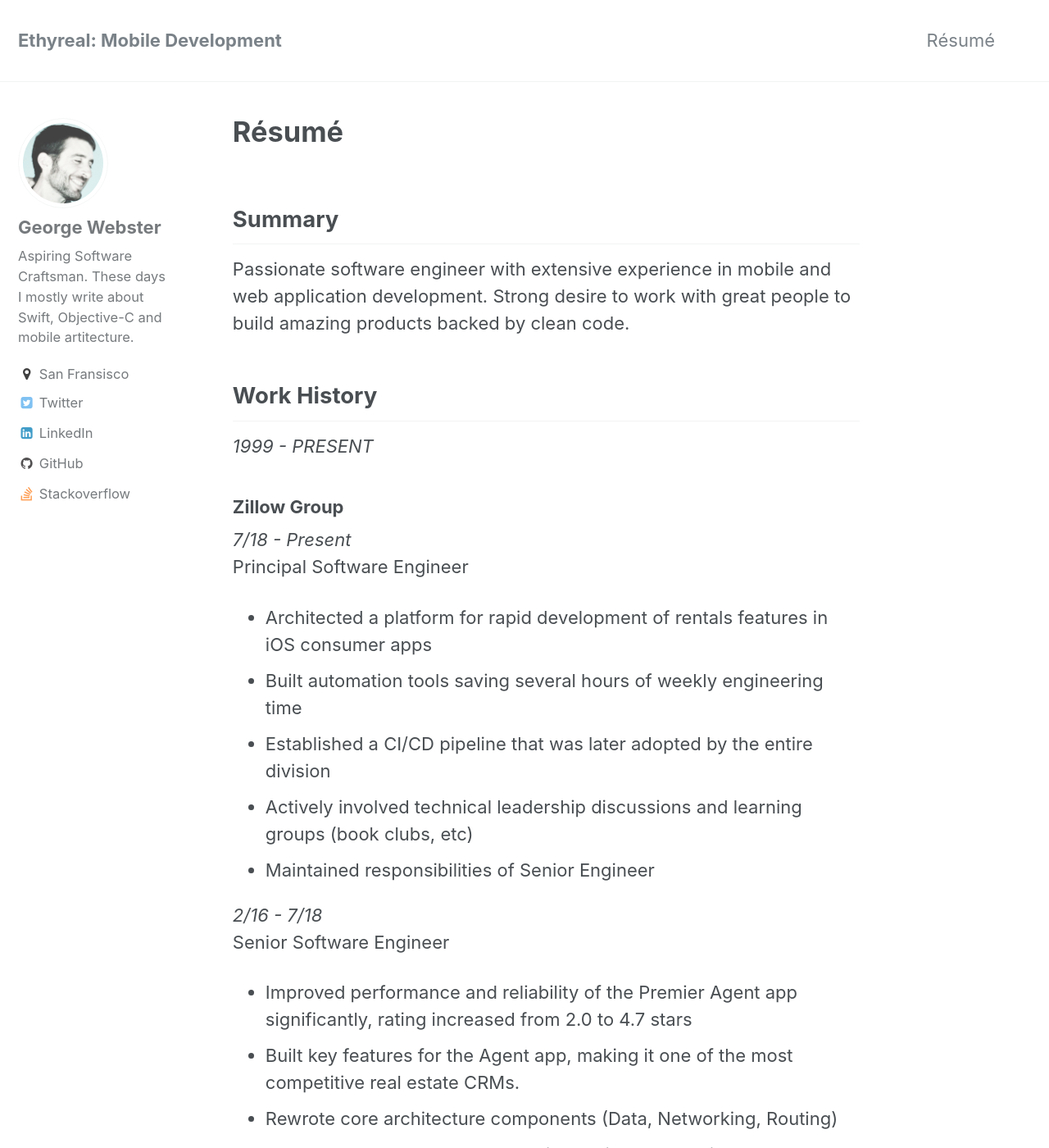
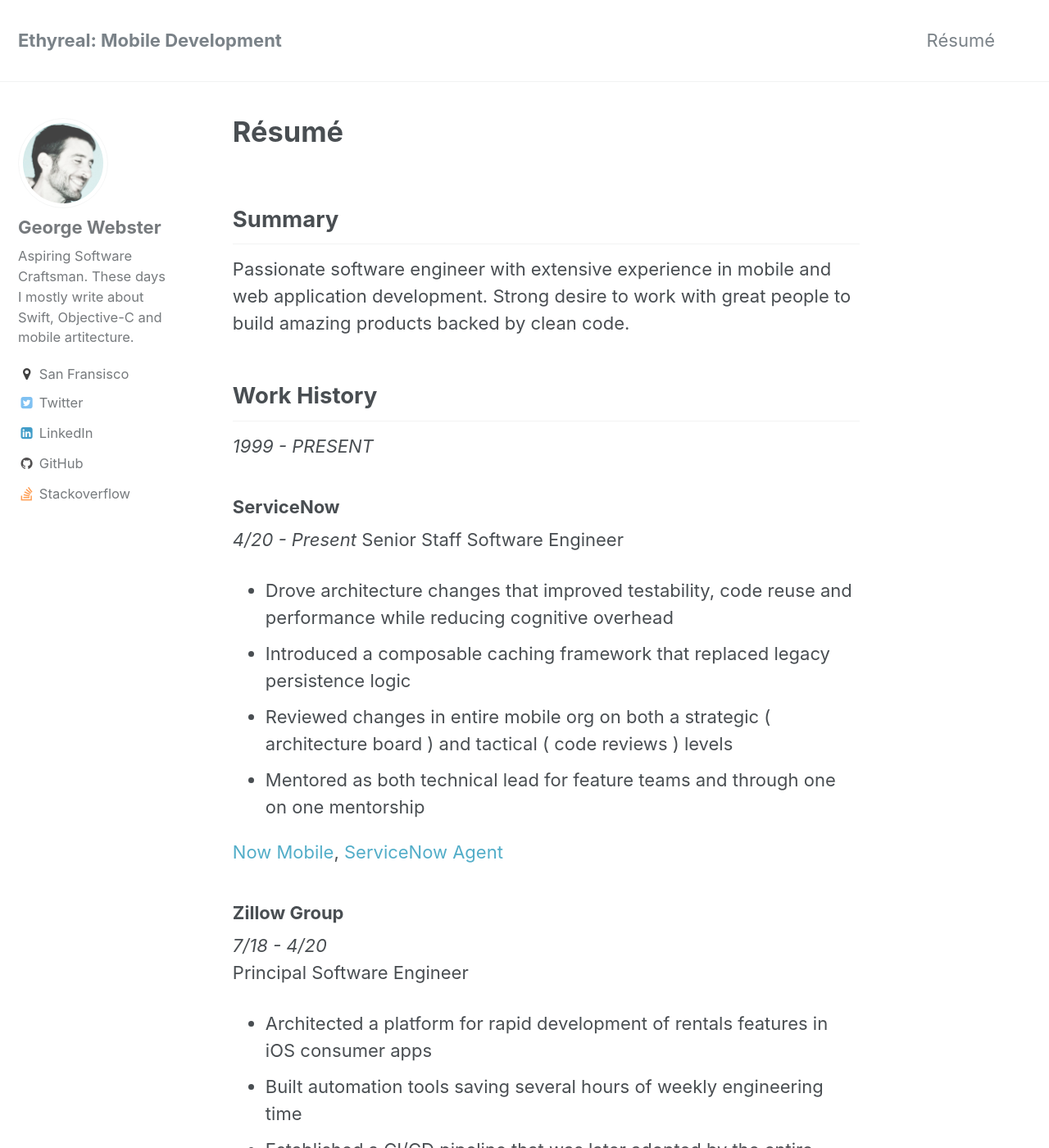
Before and after one commit to ethyreal/ethyreal.com, a Jekyll site: the page built from _pages/resume.md, in a window 1280 px wide and 1400 px high. Shown: the whole window at 82% size. Built offline with Jekyll 4.4.1, drawn with Linux system fonts in a browser that asks for light colours.

Commit message:
updated resume

```diff
--- a/_pages/resume.md
+++ b/_pages/resume.md
@@ -13,9 +13,22 @@ Passionate software engineer with extensive experience in mobile and web applica
 
 _1999 - PRESENT_
 
+
+### ServiceNow ###
+
+_4/20 - Present_
+Senior Staff Software Engineer
+
+- Drove architecture changes that improved testability, code reuse and performance while reducing cognitive overhead
+- Introduced a composable caching framework that replaced legacy persistence logic
+- Reviewed changes in entire mobile org on both a strategic ( architecture board ) and tactical ( code reviews ) levels
+- Mentored as both technical lead for feature teams and through one on one mentorship
+
+[Now Mobile](https://apps.apple.com/us/app/now-mobile/id1469616608), [ServiceNow Agent](https://apps.apple.com/us/app/servicenow-agent/id1446951408)
+
 ### Zillow Group ###
 
-_7/18 - Present_
+_7/18 - 4/20_
 Principal Software Engineer
 
 - Architected a platform for rapid development of rentals features in iOS consumer apps
@@ -33,7 +46,6 @@ Senior Software Engineer
 - Mentored team through code review, pair programming and book clubs
 
 [trulia.com](https://www.trulia.com), [Trulia Real Estate App](https://apps.apple.com/app/id288487321), [Trulia Rentals App](https://apps.apple.com/us/app/trulia-rentals/id508163604), [premieragent.zillow.com](http://premieragent.zillow.com), [Premier Agent App](https://itunes.apple.com/us/app/premier-agent-power-zillow/id489692273?mt=8&ign-mpt=uo%3D4)
-
 
 
 ### Roambi (Mellmo Inc) ###
```
